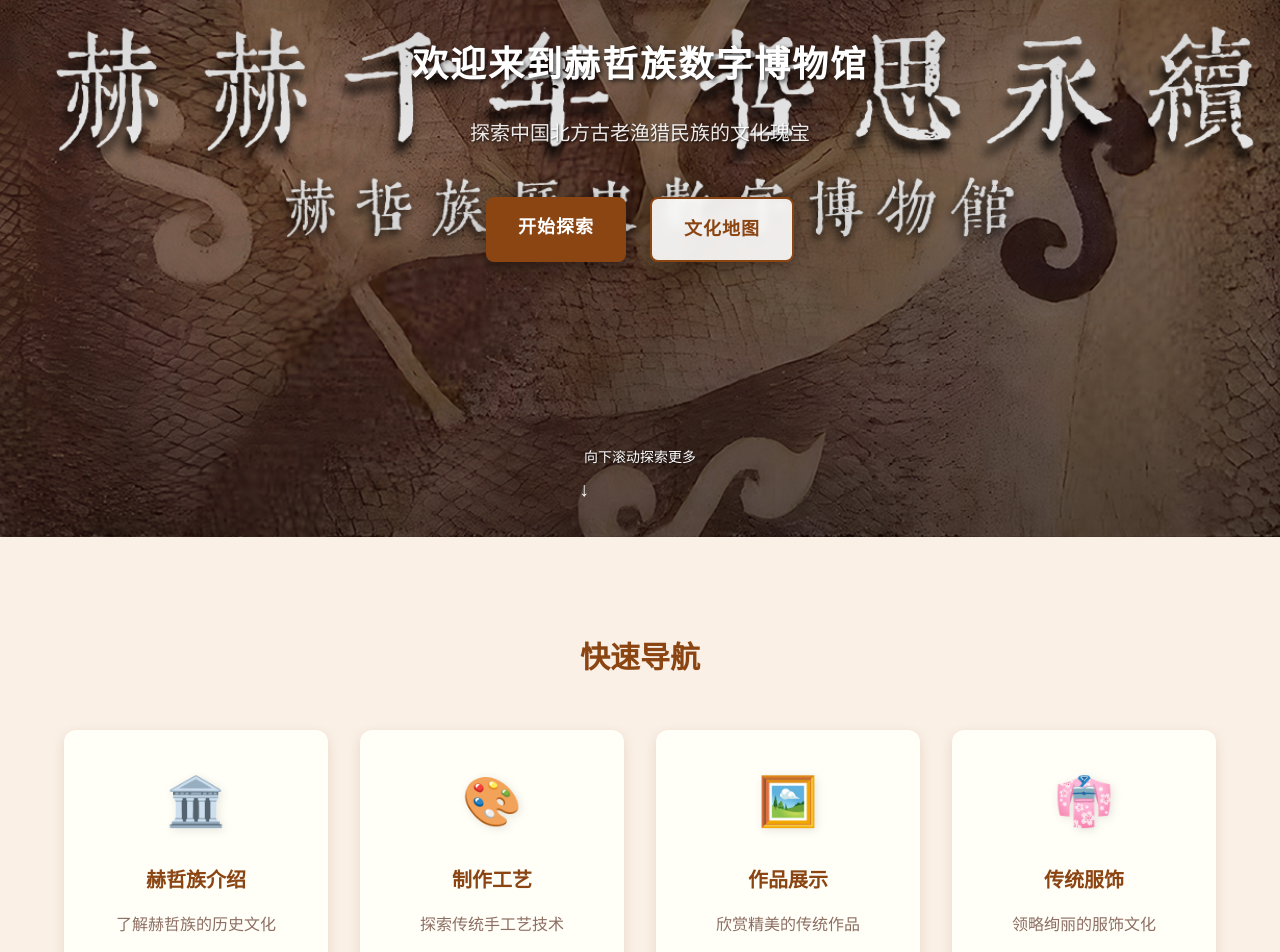
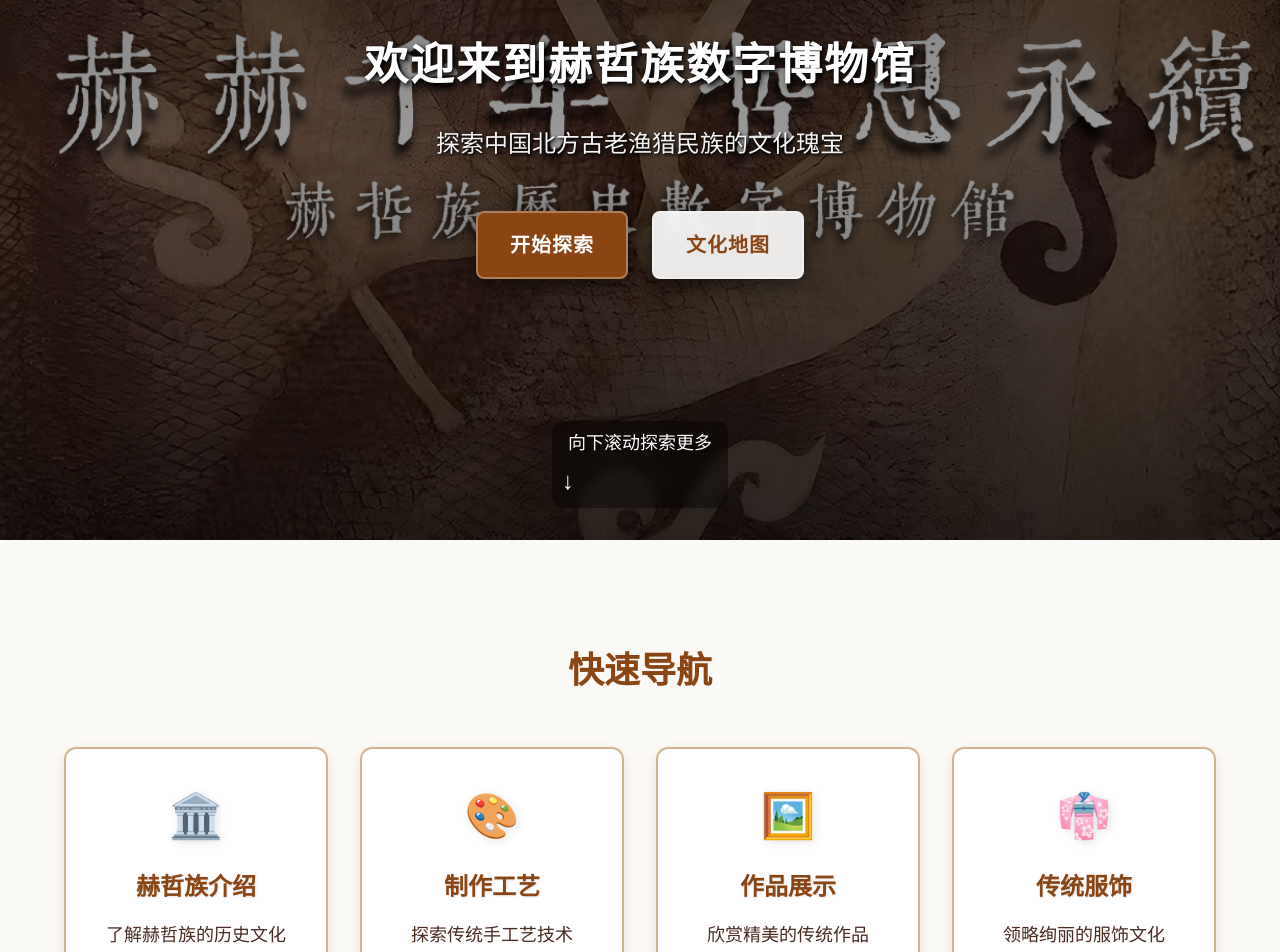
Before and after one commit to HeZheMuseum/HeZheMuseum, a Vue app: page / in a window 1280 px wide. Shown: the part 360-1312 px from the top of the page. Built offline with nearby package versions, Linux system fonts and the light colour scheme; a small style sheet from the web is missing.

Commit message:
style(ui): 优化颜色对比度和字体大小提升可读性
- 加深文字颜色和背景对比度
- 增大基础字体尺寸
- 增强覆盖层和阴影效果
- 调整导航项样式提升交互体验

```diff
--- a/src/style.css
+++ b/src/style.css
@@ -1,18 +1,18 @@
 :root {
-    /* 主色调 - 古典棕色系 */
+    /* 主色调 - 古典棕色系，增强对比度 */
     --primary-color: #8B4513; /* 古铜色 */
     --secondary-color: #D2691E; /* 橙棕色 */
     --accent-color: #CD853F; /* 沙棕色 */
-    --text-color: #2F1B14; /* 深棕色 */
-    --text-light: #5D4037; /* 浅棕色文字 */
-    --text-muted: #8D6E63; /* 柔和文字 */
+    --text-color: #1A0F0A; /* 更深的棕色，提高对比度 */
+    --text-light: #4A2C20; /* 深化浅棕色文字 */
+    --text-muted: #6D4C41; /* 深化柔和文字 */
 
-    /* 背景色系 */
-    --bg-color: #FDF5E6; /* 古纸色 */
-    --bg-gradient: linear-gradient(135deg, #FDF5E6 0%, #F5DEB3 50%, #FAEBD7 100%);
-    --panel-bg: #FAF0E6; /* 亚麻色 */
-    --card-bg: #FFFEF7; /* 卡片背景 */
-    --overlay-bg: rgba(139, 69, 19, 0.95);
+    /* 背景色系 - 简化背景，提高内容可读性 */
+    --bg-color: #FEFCF8; /* 更亮的古纸色 */
+    --bg-gradient: linear-gradient(135deg, #FEFCF8 0%, #F8F3E8 50%, #FDF9F0 100%);
+    --panel-bg: #FCFAF6; /* 更亮的亚麻色 */
+    --card-bg: #FFFFFF; /* 纯白卡片背景 */
+    --overlay-bg: rgba(0, 0, 0, 0.75); /* 更深的覆盖层提高文字对比度 */
 
     /* 边框和阴影 */
     --border-color: #8B4513;
@@ -38,15 +38,15 @@
     --spacing-xl: 32px;
     --spacing-xxl: 48px;
 
-    /* 字体大小 */
-    --font-size-xs: 0.75rem;
-    --font-size-sm: 0.875rem;
-    --font-size-base: 1rem;
-    --font-size-lg: 1.125rem;
-    --font-size-xl: 1.25rem;
-    --font-size-2xl: 1.5rem;
-    --font-size-3xl: 1.875rem;
-    --font-size-4xl: 2.25rem;
+    /* 字体大小 - 增大基础字体提升可读性 */
+    --font-size-xs: 0.875rem;
+    --font-size-sm: 1rem;
+    --font-size-base: 1.125rem;
+    --font-size-lg: 1.25rem;
+    --font-size-xl: 1.5rem;
+    --font-size-2xl: 1.75rem;
+    --font-size-3xl: 2.25rem;
+    --font-size-4xl: 2.75rem;
 
     /* 过渡效果 */
     --transition-fast: 0.15s ease;
--- a/src/views/Home.vue
+++ b/src/views/Home.vue
@@ -170,7 +170,7 @@ export default {
   margin: 0;
 }
 
-/* 图片覆盖层 */
+/* 图片覆盖层 - 增强对比度 */
 .image-overlay {
   position: absolute;
   top: 0;
@@ -179,9 +179,9 @@ export default {
   height: 100%;
   background: linear-gradient(
     to bottom,
-    rgba(0, 0, 0, 0.3) 0%,
-    rgba(0, 0, 0, 0.1) 50%,
-    rgba(0, 0, 0, 0.4) 100%
+    rgba(0, 0, 0, 0.6) 0%,
+    rgba(0, 0, 0, 0.4) 50%,
+    rgba(0, 0, 0, 0.7) 100%
   );
   display: flex;
   flex-direction: column;
@@ -207,15 +207,18 @@ export default {
   font-size: var(--font-size-4xl);
   font-weight: 700;
   margin-bottom: var(--spacing-lg);
-  text-shadow: 2px 2px 4px rgba(0, 0, 0, 0.7);
+  text-shadow: 3px 3px 6px rgba(0, 0, 0, 0.9), 1px 1px 3px rgba(0, 0, 0, 0.8);
   letter-spacing: 2px;
+  color: #FFFFFF;
 }
 
 .welcome-subtitle {
   font-size: var(--font-size-xl);
   margin-bottom: var(--spacing-xxl);
-  text-shadow: 1px 1px 2px rgba(0, 0, 0, 0.7);
-  opacity: 0.9;
+  text-shadow: 2px 2px 4px rgba(0, 0, 0, 0.9), 1px 1px 2px rgba(0, 0, 0, 0.8);
+  opacity: 1;
+  color: #F5F5F5;
+  font-weight: 500;
 }
 
 .welcome-actions {
@@ -231,25 +234,32 @@ export default {
   font-weight: 600;
   text-transform: uppercase;
   letter-spacing: 1px;
-  box-shadow: 0 4px 15px rgba(0, 0, 0, 0.3);
+  box-shadow: 0 6px 20px rgba(0, 0, 0, 0.5);
+  border: 2px solid rgba(255, 255, 255, 0.3);
+  backdrop-filter: blur(5px);
 }
 
-/* 滚动提示 */
+/* 滚动提示 - 增强可见性 */
 .scroll-hint {
   position: absolute;
   bottom: var(--spacing-xl);
   left: 50%;
   transform: translateX(-50%);
   text-align: center;
-  color: white;
+  color: #FFFFFF;
   animation: bounce 2s infinite;
+  background: rgba(0, 0, 0, 0.4);
+  padding: var(--spacing-sm) var(--spacing-md);
+  border-radius: var(--border-radius);
+  backdrop-filter: blur(5px);
 }
 
 .scroll-hint span {
   display: block;
-  font-size: var(--font-size-sm);
+  font-size: var(--font-size-base);
   margin-bottom: var(--spacing-xs);
-  text-shadow: 1px 1px 2px rgba(0, 0, 0, 0.7);
+  text-shadow: 2px 2px 4px rgba(0, 0, 0, 0.9);
+  font-weight: 500;
 }
 
 .scroll-arrow {
@@ -291,36 +301,42 @@ export default {
 
 .quick-nav-item {
   text-decoration: none;
-  color: inherit;
+  color: var(--text-color);
   transition: all var(--transition-normal);
   text-align: center;
   padding: var(--spacing-xl);
-  border: 2px solid transparent;
+  border: 2px solid var(--border-light);
+  box-shadow: 0 4px 12px var(--shadow-light);
 }
 
 .quick-nav-item:hover {
+  transform: translateY(-5px);
   border-color: var(--primary-color);
-  transform: translateY(-5px) scale(1.02);
+  box-shadow: 0 12px 30px var(--shadow-color);
+  background: var(--card-bg);
 }
 
-.quick-nav-item .nav-icon {
-  font-size: 3rem;
-  margin-bottom: var(--spacing-lg);
+.nav-icon {
+  font-size: var(--font-size-4xl);
+  margin-bottom: var(--spacing-md);
+  display: block;
   filter: drop-shadow(2px 2px 4px rgba(0, 0, 0, 0.1));
 }
 
 .quick-nav-item h3 {
   font-size: var(--font-size-xl);
   color: var(--primary-color);
-  margin-bottom: var(--spacing-md);
-  font-weight: 600;
+  margin: var(--spacing-md) 0;
+  font-weight: 700;
+  text-shadow: 1px 1px 2px rgba(0, 0, 0, 0.1);
 }
 
 .quick-nav-item p {
-  color: var(--text-muted);
+  color: var(--text-light);
+  margin: 0;
   font-size: var(--font-size-base);
-  margin: 0;
-  line-height: 1.6;
+  font-weight: 500;
+  line-height: 1.5;
 }
 
 @media (max-width: 768px) {
```
